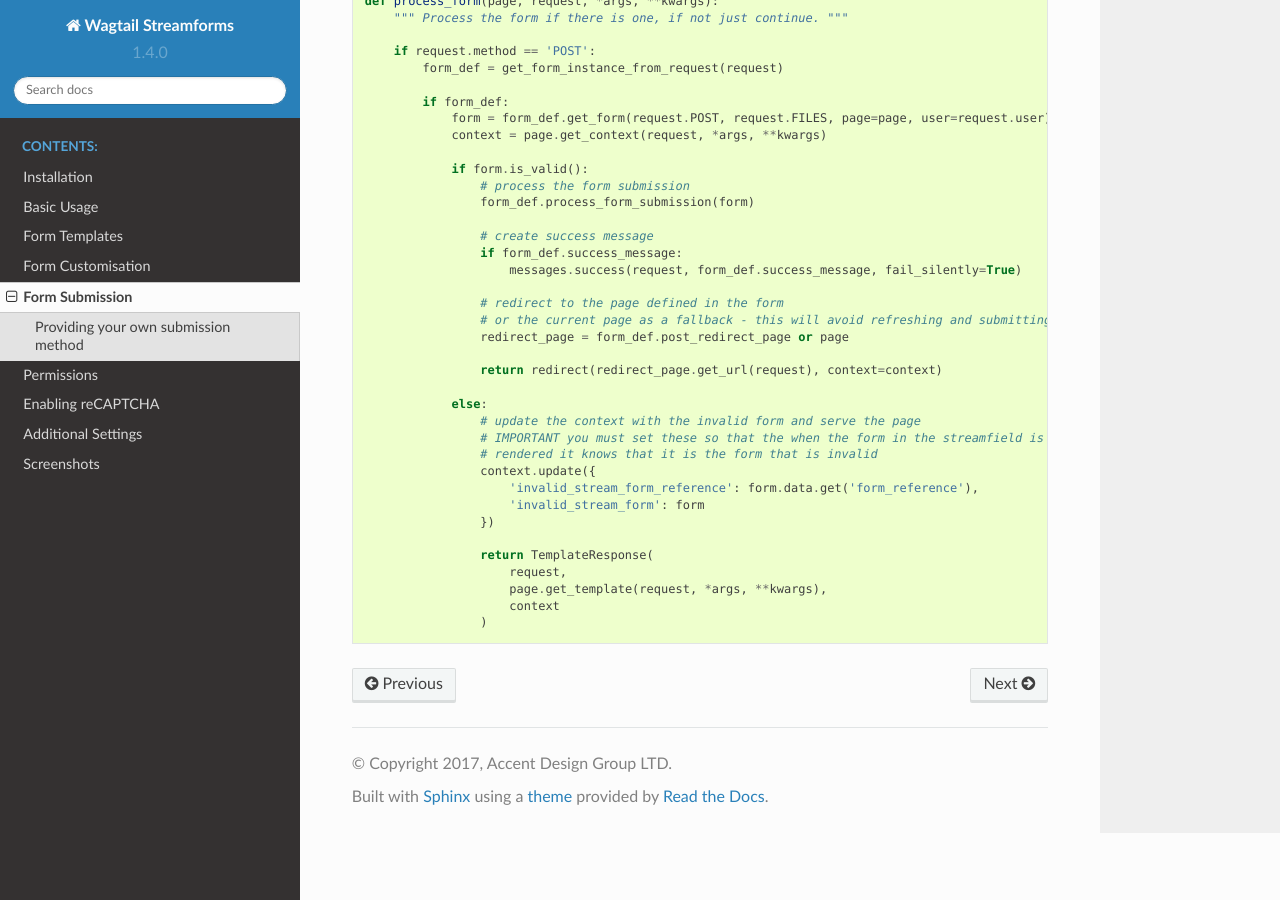
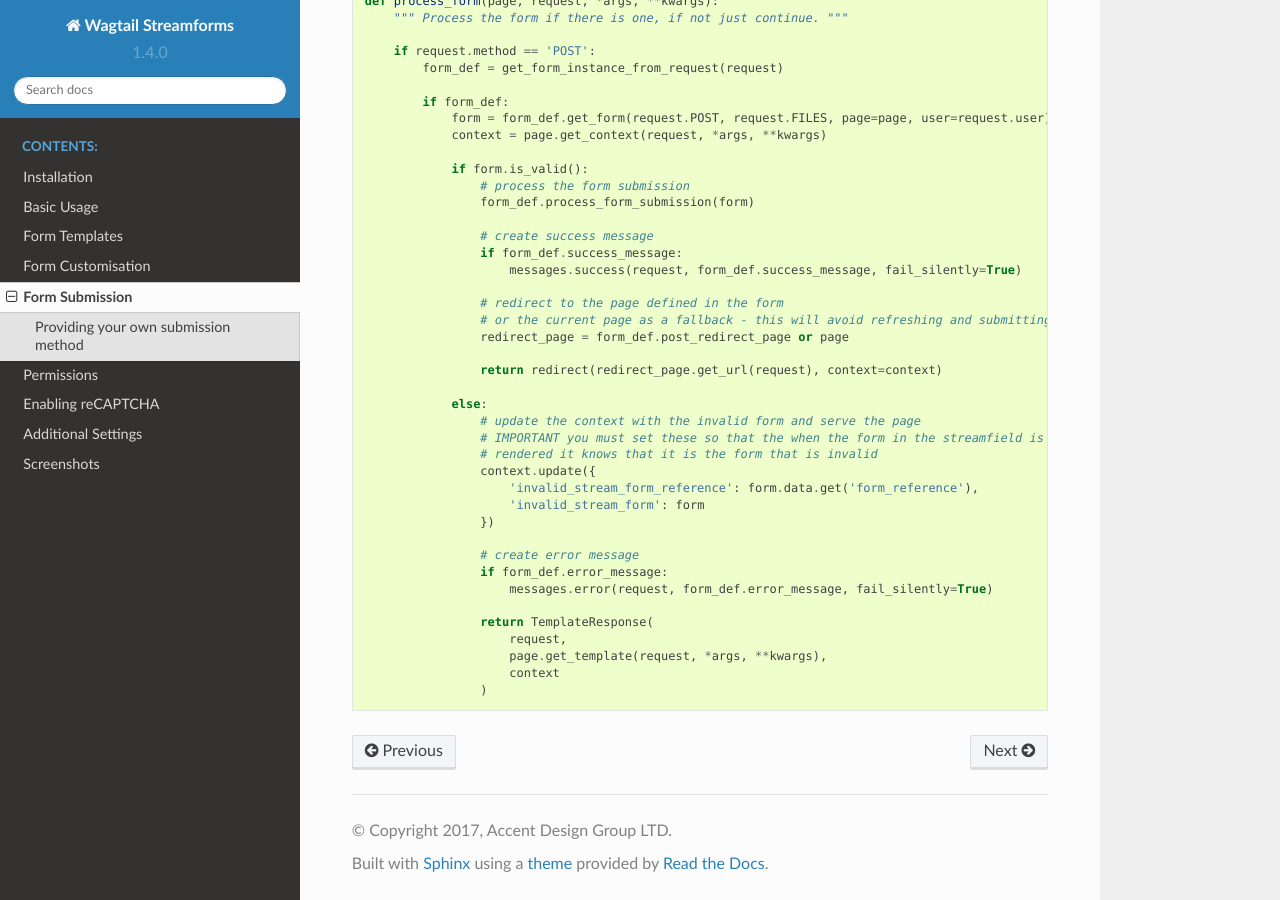
Before and after one commit to labd/wagtailstreamforms, a Sphinx documentation site: the page built from docs/submission.rst, in a window 1280 px wide and 900 px high, scrolled down 1014 px. Built offline with Sphinx 7.4.7 and the Read the Docs theme 2.0.0, drawn with Linux system fonts in a browser that asks for light colours.

Commit message:
update hook example in docs

```diff
--- a/docs/submission.rst
+++ b/docs/submission.rst
@@ -72,6 +72,10 @@ An example of a hook:
                         'invalid_stream_form': form
                     })
 
+                    # create error message
+                    if form_def.error_message:
+                        messages.error(request, form_def.error_message, fail_silently=True)
+
                     return TemplateResponse(
                         request,
                         page.get_template(request, *args, **kwargs),
```
